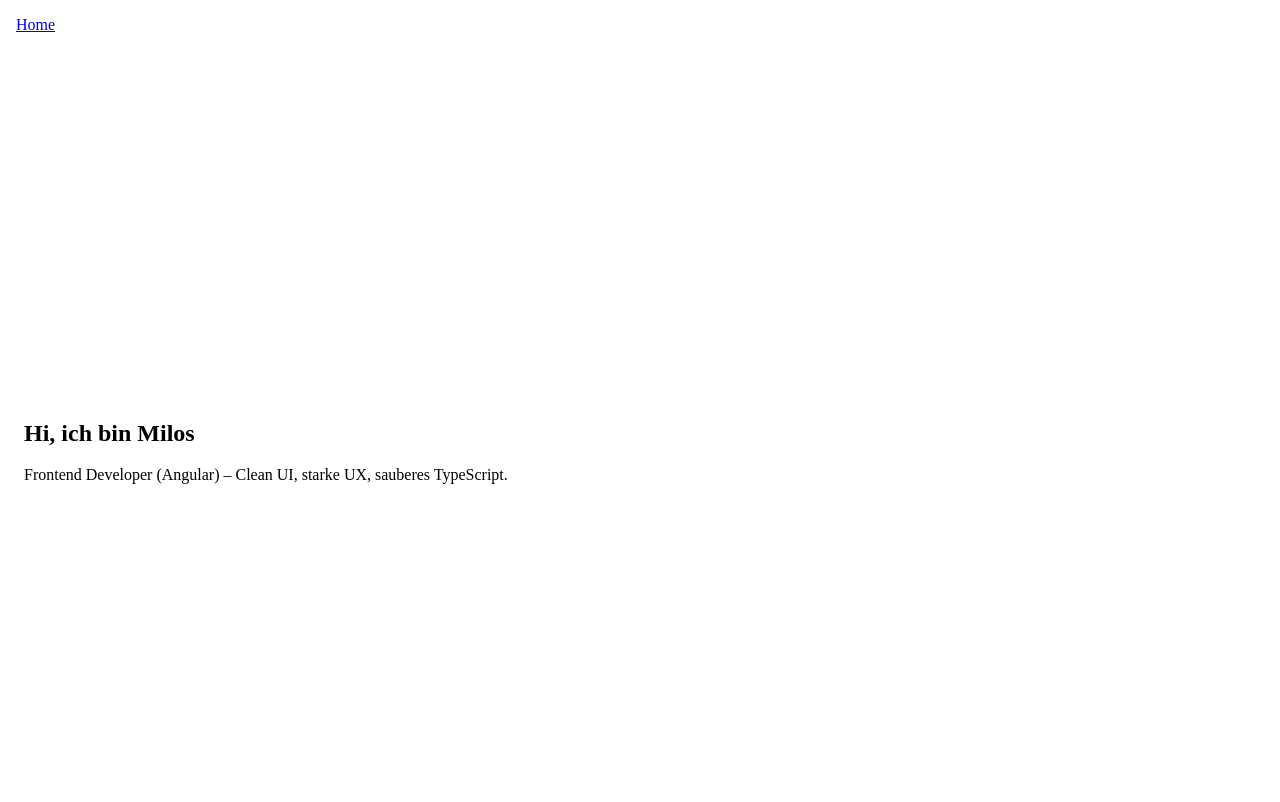
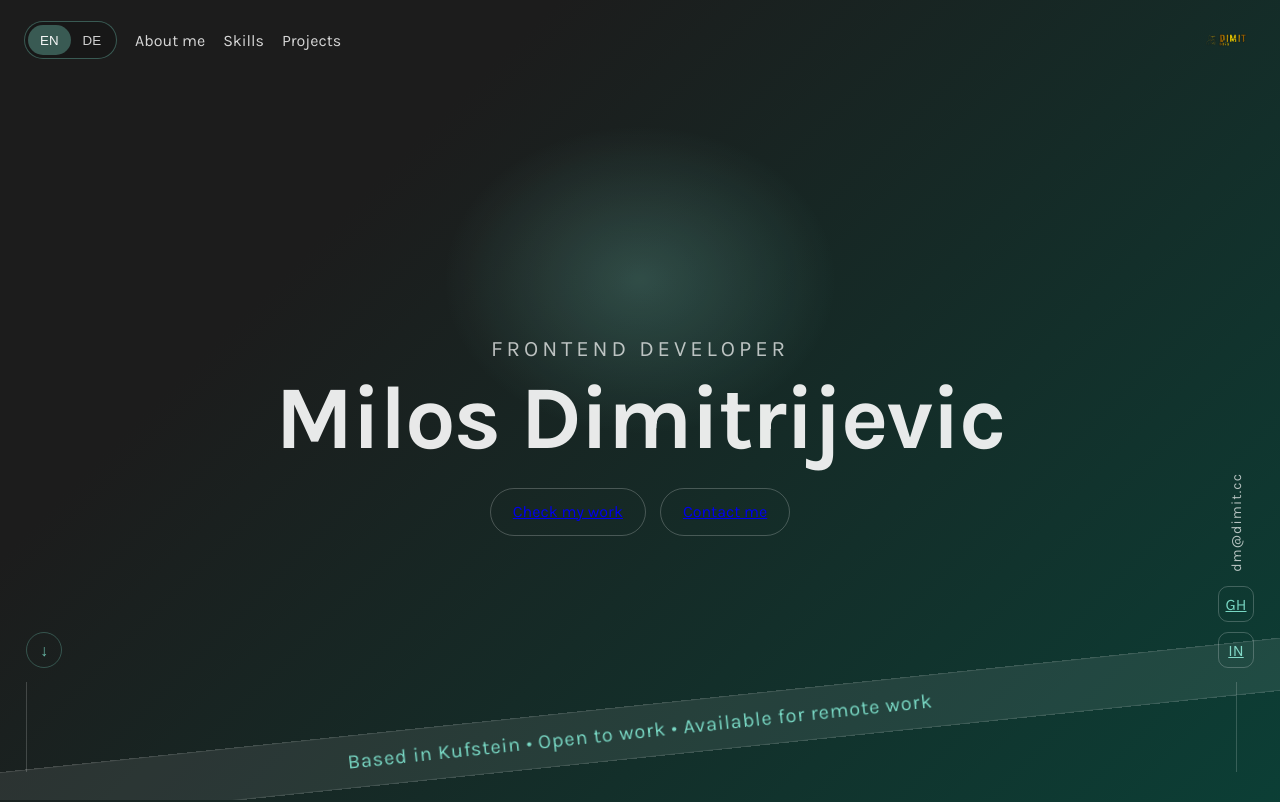
Before and after one commit to milosdimi/angular-portfolio, an Angular app: page / in a window 1280 px wide. Shown: the top 802 px of the page. Built offline with nearby package versions, Linux system fonts and the light colour scheme.

Commit message:
font, header, logo, hero update

```diff
--- a/src/app/core/header/header.component.html
+++ b/src/app/core/header/header.component.html
@@ -1,3 +1,23 @@
-<nav style="padding: 16px;">
-    <a routerLink="/">Home</a>
-</nav>
+<header class="header">
+  <div class="container header__inner">
+    <div class="header__left">
+      <!-- Language Toggle -->
+      <div class="lang">
+        <button class="lang__btn isActive" type="button">EN</button>
+        <button class="lang__btn" type="button">DE</button>
+      </div>
+
+      <!-- Nav -->
+      <nav class="nav">
+        <a class="nav__link" href="#about">About me</a>
+        <a class="nav__link" href="#skills">Skills</a>
+        <a class="nav__link" href="#projects">Projects</a>
+      </nav>
+    </div>
+
+    <!-- Logo -->
+    <a class="logo" routerLink="/" aria-label="Home">
+      <img src="assets/logo/dimitlogo_transparent_gold.png" alt="DIMIT Logo">
+    </a>
+  </div>
+</header>
--- a/src/app/core/header/header.component.scss
+++ b/src/app/core/header/header.component.scss
@@ -0,0 +1,74 @@
+.header {
+  position: fixed;
+  top: 0;
+  left: 0;
+  right: 0;
+  z-index: 50;
+  padding: 18px 0;
+  background: transparent;
+}
+
+.header__inner {
+  display: flex;
+  align-items: center;
+  justify-content: space-between;
+}
+
+.header__left {
+  display: flex;
+  align-items: center;
+  gap: 18px;
+}
+
+.lang {
+  display: inline-flex;
+  border: 1px solid rgba(120, 215, 195, 0.35);
+  border-radius: 999px;
+  padding: 3px;
+  background: rgba(0, 0, 0, 0.15);
+}
+
+.lang__btn {
+  height: 30px;
+  padding: 0 12px;
+  border: 0;
+  background: transparent;
+  color: rgba(255, 255, 255, 0.8);
+  border-radius: 999px;
+  cursor: pointer;
+  transition: background 120ms, color 120ms;
+}
+
+.lang__btn.isActive {
+  background: rgba(120, 215, 195, 0.35);
+  color: rgba(255, 255, 255, 0.95);
+}
+
+.nav {
+  display: flex;
+  gap: 18px;
+}
+
+.nav__link {
+  color: rgba(255, 255, 255, 0.82);
+  text-decoration: none;
+  position: relative;
+  transition: color 120ms;
+}
+
+.nav__link:hover {
+  color: rgba(120, 215, 195, 1);
+}
+
+.logo img {
+  height: 44px;
+  width: auto;
+  display: block;
+  opacity: 0.95;
+}
+
+@media (max-width: 900px) {
+  .nav {
+    display: none; /* später Burger Menü */
+  }
+}
--- a/src/app/pages/home/sections/contact/contact.component.html
+++ b/src/app/pages/home/sections/contact/contact.component.html
@@ -1,6 +1,5 @@
-<section class="section">
+<section id="contact" class="section">
   <div class="container">
     <h2>Contact</h2>
-    <p>Platzhalter…</p>
   </div>
 </section>
--- a/src/app/pages/home/sections/hero/hero.component.html
+++ b/src/app/pages/home/sections/hero/hero.component.html
@@ -1,6 +1,34 @@
-<section class="section" style="min-height: 100vh; display: grid; align-items: center;">
-    <div class="container">
-        <h1>Hi, ich bin Milos</h1>
-        <p>Frontend Developer (Angular) – Clean UI, starke UX, sauberes TypeScript.</p>
+<section class="hero" (mousemove)="onMove($event)">
+  <div class="container hero__inner">
+    <p class="hero__kicker">Frontend Developer</p>
+    <h1 class="hero__title">Milos Dimitrijevic</h1>
+
+    <div class="hero__actions">
+      <a class="btn" href="#projects">Check my work</a>
+      <a class="btn" href="#contact">Contact me</a>
     </div>
+  </div>
+
+  <!-- left scroll hint -->
+  <div class="hero__left">
+    <div class="scrollHint" aria-hidden="true">↓</div>
+    <div class="line"></div>
+  </div>
+
+  <!-- right socials + email -->
+  <div class="hero__right">
+    <div class="email">dm&#64;dimit.cc</div>
+    <div class="icons">
+      <a class="icon" href="#" aria-label="GitHub" target="_blank" rel="noopener noreferrer">GH</a>
+      <a class="icon" href="#" aria-label="LinkedIn" target="_blank" rel="noopener noreferrer">IN</a>
+    </div>
+    <div class="line"></div>
+  </div>
+
+  <!-- bottom ribbon -->
+  <div class="hero__ribbon">
+    <div class="hero__ribbonInner">
+      Based in Kufstein • Open to work • Available for remote work
+    </div>
+  </div>
 </section>
--- a/src/app/pages/home/sections/hero/hero.component.scss
+++ b/src/app/pages/home/sections/hero/hero.component.scss
@@ -0,0 +1,189 @@
+.hero {
+  min-height: 100vh;
+  position: relative;
+  display: grid;
+  place-items: center;
+  overflow: hidden;
+  --mx: 50%;
+  --my: 35%;
+}
+
+.hero::before {
+  content: "";
+  position: absolute;
+  inset: 0;
+  pointer-events: none;
+  background: radial-gradient(
+    280px 220px at var(--mx) var(--my),
+    rgba(120, 215, 195, 0.22),
+    rgba(120, 215, 195, 0) 70%
+  );
+  mix-blend-mode: screen;
+}
+.hero__inner {
+  text-align: center;
+  padding-top: 72px; /* Platz für Header */
+}
+
+.hero__kicker {
+  margin: 0 0 14px;
+  font-size: 22px;
+  letter-spacing: 0.18em;
+  text-transform: uppercase;
+  color: var(--muted);
+}
+
+.hero__title {
+  margin: 0 0 26px;
+  font-size: clamp(52px, 7vw, 112px);
+  line-height: 0.95;
+  letter-spacing: -0.02em;
+}
+
+.hero__actions {
+  display: flex;
+  justify-content: center;
+  gap: 14px;
+  flex-wrap: wrap;
+}
+
+.btn {
+  height: 46px;
+  padding: 0 22px;
+  border-radius: 999px;
+  border: 1px solid var(--border);
+  display: inline-flex;
+  align-items: center;
+  justify-content: center;
+  transition: transform var(--t-fast), background var(--t-fast),
+    border-color var(--t-fast);
+  cursor: pointer;
+  background: transparent;
+}
+
+.btn:hover {
+  transform: translateY(-1px);
+  background: rgba(255, 255, 255, 0.08);
+  border-color: rgba(255, 255, 255, 0.32);
+}
+
+/* left + right rails */
+.hero__left,
+.hero__right {
+  position: absolute;
+  bottom: 28px;
+  display: grid;
+  gap: 14px;
+  align-items: center;
+}
+
+.hero__left {
+  left: 26px;
+}
+
+.hero__right {
+  right: 26px;
+  justify-items: center;
+}
+
+.email {
+  writing-mode: vertical-rl;
+  transform: rotate(180deg);
+  font-size: 14px;
+  color: var(--muted);
+  letter-spacing: 0.08em;
+}
+
+.icons {
+  display: grid;
+  gap: 10px;
+}
+
+.icon {
+  width: 34px;
+  height: 34px;
+  border-radius: 10px;
+  border: 1px solid var(--border);
+  display: grid;
+  place-items: center;
+  color: var(--accent);
+  transition: transform var(--t-fast), background var(--t-fast);
+}
+
+.icon:hover {
+  transform: translateY(-1px);
+  background: rgba(255, 255, 255, 0.08);
+}
+
+.line {
+  width: 1px;
+  height: 90px;
+  background: rgba(255, 255, 255, 0.18);
+}
+
+/* bottom ribbon */
+.hero__ribbon {
+  position: absolute;
+  left: -10%;
+  right: -10%;
+  bottom: 42px;
+  transform: rotate(-6deg);
+  background: rgba(255, 255, 255, 0.08);
+  border-top: 1px solid rgba(255, 255, 255, 0.12);
+  border-bottom: 1px solid rgba(255, 255, 255, 0.12);
+  padding: 14px 0;
+}
+
+.hero__ribbonInner {
+  text-align: center;
+  color: var(--accent);
+  font-size: 20px;
+  letter-spacing: 0.04em;
+}
+.scrollHint {
+  width: 34px;
+  height: 34px;
+  border-radius: 999px;
+  border: 1px solid rgba(120, 215, 195, 0.35);
+  display: grid;
+  place-items: center;
+  color: var(--accent);
+  animation: scrollBounce 1.4s ease-in-out infinite;
+  box-shadow: 0 0 0 rgba(120, 215, 195, 0);
+  animation: scrollBounce 1.4s ease-in-out infinite;
+}
+@keyframes scrollPulse {
+  0%,
+  100% {
+    box-shadow: 0 0 0 rgba(120, 215, 195, 0);
+  }
+  50% {
+    box-shadow: 0 0 18px rgba(120, 215, 195, 0.28);
+  }
+}
+
+@keyframes scrollBounce {
+  0% {
+    transform: translateY(0);
+    opacity: 0.85;
+  }
+  50% {
+    transform: translateY(10px);
+    opacity: 1;
+  }
+  100% {
+    transform: translateY(0);
+    opacity: 0.85;
+  }
+}
+
+@media (max-width: 900px) {
+  .hero__left,
+  .hero__right {
+    display: none; /* mobile clean */
+  }
+
+  .hero__ribbonInner {
+    font-size: 16px;
+  }
+}
--- a/src/app/pages/home/sections/hero/hero.component.ts
+++ b/src/app/pages/home/sections/hero/hero.component.ts
@@ -5,8 +5,15 @@ import { Component } from '@angular/core';
   standalone: true,
   imports: [],
   templateUrl: './hero.component.html',
-  styleUrl: './hero.component.scss'
+  styleUrl: './hero.component.scss',
 })
 export class HeroComponent {
-
+  onMove(e: MouseEvent) {
+    const el = e.currentTarget as HTMLElement;
+    const rect = el.getBoundingClientRect();
+    const x = e.clientX - rect.left;
+    const y = e.clientY - rect.top;
+    el.style.setProperty('--mx', `${x}px`);
+    el.style.setProperty('--my', `${y}px`);
+  }
 }
--- a/src/app/pages/home/sections/projects/projects.component.html
+++ b/src/app/pages/home/sections/projects/projects.component.html
@@ -1,6 +1,5 @@
-<section class="section">
+<section id="projects" class="section">
   <div class="container">
     <h2>Projects</h2>
-    <p>Platzhalter…</p>
   </div>
 </section>
--- a/src/index.html
+++ b/src/index.html
@@ -11,6 +11,14 @@
   <meta name="description" content="Frontend Developer Portfolio – Angular, TypeScript, Clean Code & modern UI.">
   <meta name="author" content="Milos Dimitrijevic">
 
+  <!-- Font -->
+  <link rel="preconnect" href="https://fonts.googleapis.com">
+  <link rel="preconnect" href="https://fonts.gstatic.com" crossorigin>
+  <link
+    href="https://fonts.googleapis.com/css2?family=Fira+Code:wght@300;400;500;600&family=Karla:wght@300;400;500;600;700&display=swap"
+    rel="stylesheet" />
+
+    <!-- Favicon -->
   <link rel="icon" type="image/png" sizes="96x96" href="/assets/favicon/favicon-96x96.png">
   <link rel="icon" type="image/svg+xml" href="/assets/favicon/favicon.svg">
   <link rel="shortcut icon" href="/assets/favicon/favicon.ico">
--- a/src/styles.scss
+++ b/src/styles.scss
@@ -1,36 +1,39 @@
-/* Base */
-*,
-*::before,
-*::after {
-  box-sizing: border-box;
+
+code,
+.mono {
+  font-family: "Fira Code", ui-monospace, monospace;
 }
 
-html,
-body {
-  height: 100%;
+:root {
+  --bg-0: #1c1c1c;
+  --bg-1: #08463b;
+
+  --text: rgba(255, 255, 255, 0.9);
+  --muted: rgba(255, 255, 255, 0.7);
+
+  --accent: #78d7c3;
+  --border: rgba(255, 255, 255, 0.22);
+
+  --t-fast: 120ms;
+  --container: 1440px;
+  --gutter-desktop: 48px;
+  --gutter-mobile: 24px;
 }
 
 body {
   margin: 0;
+  color: var(--text);
+  background: linear-gradient(135deg, var(--bg-0) 23%, var(--bg-1) 100%);
+  font-family: "Karla", system-ui, sans-serif;
 }
 
-/* Layout Container */
 .container {
-  width: min(1440px, calc(100% - 48px));
+  width: min(var(--container), calc(100% - var(--gutter-desktop)));
   margin-inline: auto;
-}
-
-/* Sections */
-.section {
-  padding: 80px 0;
 }
 
 @media (max-width: 600px) {
   .container {
-    width: min(1440px, calc(100% - 24px));
-  }
-
-  .section {
-    padding: 56px 0;
+    width: min(var(--container), calc(100% - var(--gutter-mobile)));
   }
 }
```
